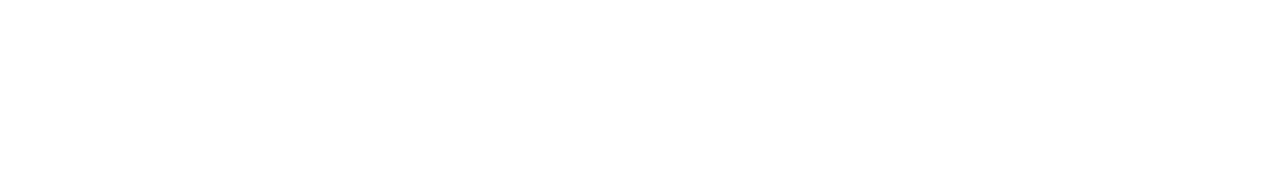
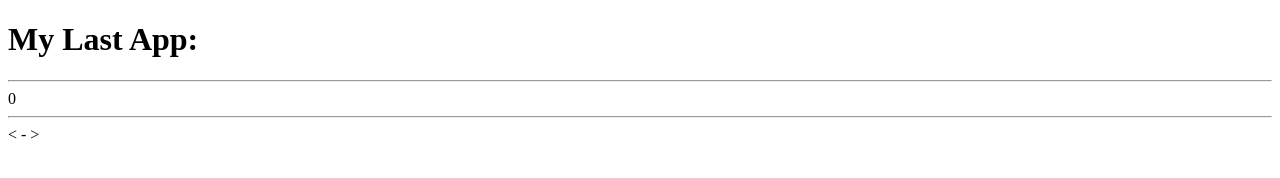
Before and after one commit to codespace-justin/my-last-app, a plain HTML site: page index.html in a window 1280 px wide. Drawn offline with Linux system fonts and the light colour scheme.

Commit message:
adds boilerplate pt2

```diff
--- a/index.html
+++ b/index.html
@@ -4,8 +4,23 @@
     <meta charset="UTF-8">
     <meta name="viewport" content="width=device-width, initial-scale=1.0">
     <title>My last app | Counter</title>
+    <script src="./script.js" defer></script>
 </head>
 <body>
+    <h1>My Last App:</h1>
 
+    <hr>
+
+    <!-- Counter Display Area -->
+    <section id="counter-display">
+        0
+    </section>
+
+    <hr>
+
+    <!-- Counter Controls -->
+    <section id="counter-controls">
+        < - >
+    </section>
 </body>
 </html>
```
Also changed, not shown: script.js (added).
